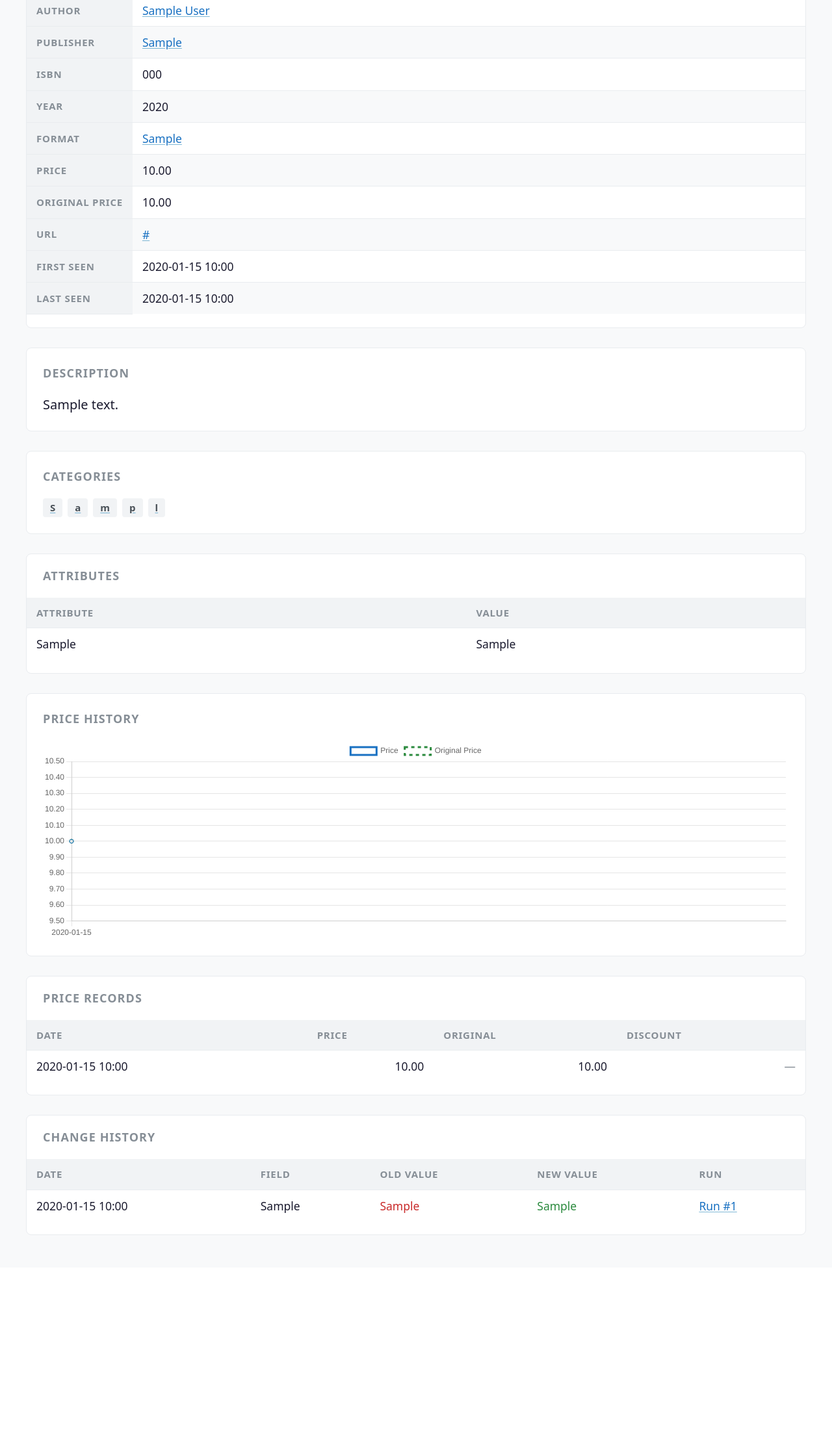
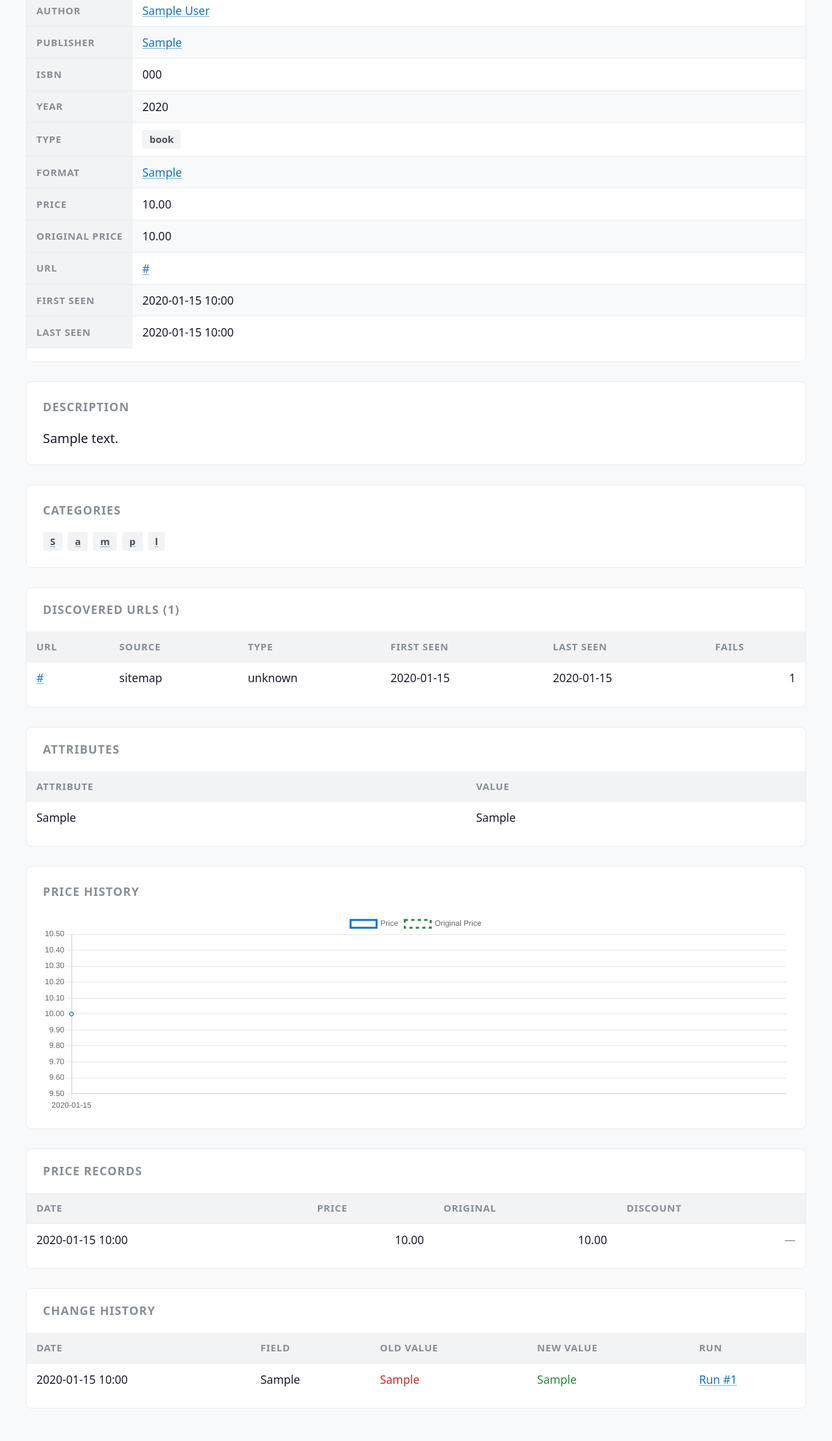
Before and after one commit to liberalu/booking-scraper, a FastAPI app: page /listings/1 in a window 1280 px wide. Shown: the part 194-2412 px from the top of the page at 65% size. Before the commit the page ends 2095 px from the top, so only its background shows below. Run offline with FastAPI, Linux system fonts and the light colour scheme; tables that the repository leaves empty hold one stand-in row (values such as "Sample post"); some libraries are stand-ins or nearby versions.

Commit message:
fix(dashboard): scrape button + per-row validation + listing detail
Four bugs / gaps spotted in testing:

- /scrape/filtered POST was landing with an empty query string because
  the template used filter_params before its {% set %} — moved the set
  above the button block.
- Listing detail now shows the type badge (book/audio/ebook) and a
  "Discovered URLs" card so the new FK relationship is visible.
- /validation?state={new,recurring,already_seen} renders a flat table
  of individual issues with per-row Acknowledge instead of grouped
  counts — the detail drill-in is still available via the type link.
- ValidationPipeline now flags multi-author strings (comma, semicolon,
  &, /, "and"/"ir") as a 'multi_author' issue so composite authors
  like "L. Šernienė, M. Puzaitė" surface for future splitting.

```diff
--- a/book_scraper/dashboard/queries.py
+++ b/book_scraper/dashboard/queries.py
@@ -130,6 +130,49 @@ def get_validation_summary(
         .all()
     )
     return [{"issue_type": r.issue, "count": r.count} for r in rows]
+
+
+def get_validation_issues_flat(
+    session: Session, state: str | None = None, limit: int = 200
+) -> list[dict]:
+    """Return a flat, per-issue view for a given lifecycle state.
+
+    Pulls the Listing title when a listing_id is set so the template
+    can show a meaningful link instead of the raw URL.
+    """
+    q = session.query(ValidationIssue)
+    if state in {"new", "recurring", "already_seen"}:
+        q = q.filter(ValidationIssue.lifecycle_state == state)
+    elif state == "open":
+        q = q.filter(ValidationIssue.lifecycle_state != "already_seen")
+    issues = q.order_by(ValidationIssue.id.desc()).limit(limit).all()
+
+    listing_ids = {i.listing_id for i in issues if i.listing_id}
+    titles: dict[int, str] = {}
+    if listing_ids:
+        rows = (
+            session.query(Listing.id, Listing.title)
+            .filter(Listing.id.in_(listing_ids))
+            .all()
+        )
+        titles = {row.id: row.title for row in rows}
+
+    return [
+        {
+            "id": i.id,
+            "url": i.url,
+            "field": i.field,
+            "issue": i.issue,
+            "raw_value": i.raw_value,
+            "scrape_run_id": i.scrape_run_id,
+            "listing_id": i.listing_id,
+            "listing_title": titles.get(i.listing_id) if i.listing_id else None,
+            "discovered_url_id": i.discovered_url_id,
+            "lifecycle_state": i.lifecycle_state,
+            "acknowledged_at": i.acknowledged_at,
+        }
+        for i in issues
+    ]
 
 
 def get_validation_lifecycle_counts(session: Session) -> dict[str, int]:
--- a/book_scraper/dashboard/templates/listing_detail.html
+++ b/book_scraper/dashboard/templates/listing_detail.html
@@ -71,6 +71,12 @@
                 </td>
             </tr>
             <tr>
+                <th>Type</th>
+                <td>
+                    <span class="badge {{ 'badge-warning' if listing.type == 'audio' else 'badge-neutral' }}">{{ listing.type }}</span>
+                </td>
+            </tr>
+            <tr>
                 <th>Format</th>
                 <td>
                     {% if listing.format %}
@@ -119,6 +125,40 @@
         <a href="/listings?category={{ cat|urlencode }}" class="badge badge-neutral">{{ cat }}</a>
         {% endfor %}
     </div>
+</div>
+{% endif %}
+
+{% if listing.discovered_urls %}
+<div class="card" style="padding: 0; overflow: hidden;">
+    <div class="card-title" style="padding: 1rem 1.25rem 0;">
+        Discovered URLs <span class="text-muted">({{ listing.discovered_urls|length }})</span>
+    </div>
+    <table class="data-table">
+        <thead>
+            <tr>
+                <th>URL</th>
+                <th>Source</th>
+                <th>Type</th>
+                <th>First Seen</th>
+                <th>Last Seen</th>
+                <th class="text-right">Fails</th>
+            </tr>
+        </thead>
+        <tbody>
+            {% for du in listing.discovered_urls %}
+            <tr>
+                <td class="cell-truncate" title="{{ du.url }}">
+                    <a href="{{ du.url }}" target="_blank" rel="noopener">{{ du.url[:80] }}{{ '...' if du.url|length > 80 else '' }}</a>
+                </td>
+                <td>{{ du.source }}</td>
+                <td>{{ du.url_type }}</td>
+                <td class="text-muted">{{ du.first_seen_at.strftime('%Y-%m-%d') if du.first_seen_at else '—' }}</td>
+                <td class="text-muted">{{ du.last_seen_at.strftime('%Y-%m-%d') if du.last_seen_at else '—' }}</td>
+                <td class="text-right {{ 'text-muted' if du.fail_count == 0 else '' }}">{{ du.fail_count }}</td>
+            </tr>
+            {% endfor %}
+        </tbody>
+    </table>
 </div>
 {% endif %}
 
```
Also changed, not shown: book_scraper/dashboard/routes/validation.py (+9 -0 lines), book_scraper/dashboard/templates/listings.html (+4 -4 lines), book_scraper/dashboard/templates/validation.html (+44 -0 lines), book_scraper/pipelines.py (+11 -0 lines), tests/unit/test_validation_pipeline.py (+35 -0 lines).
